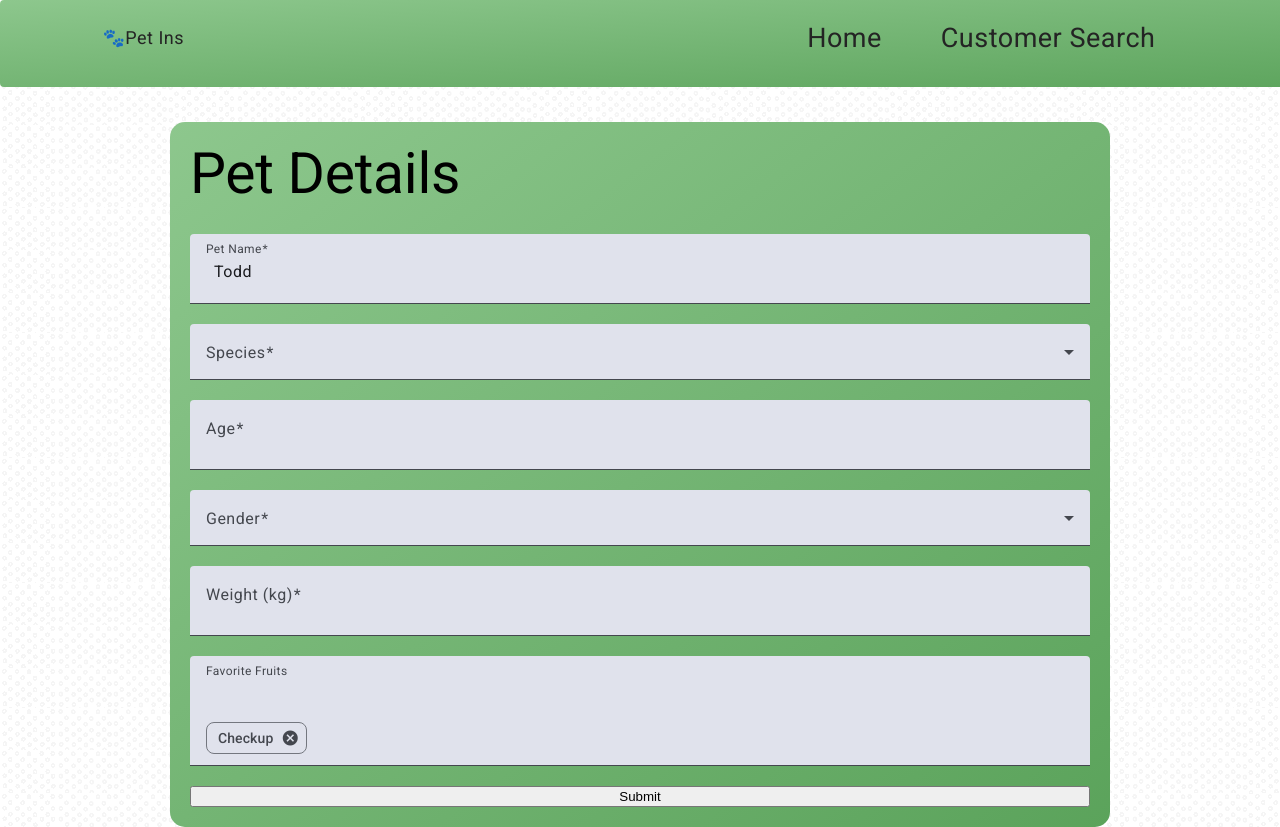
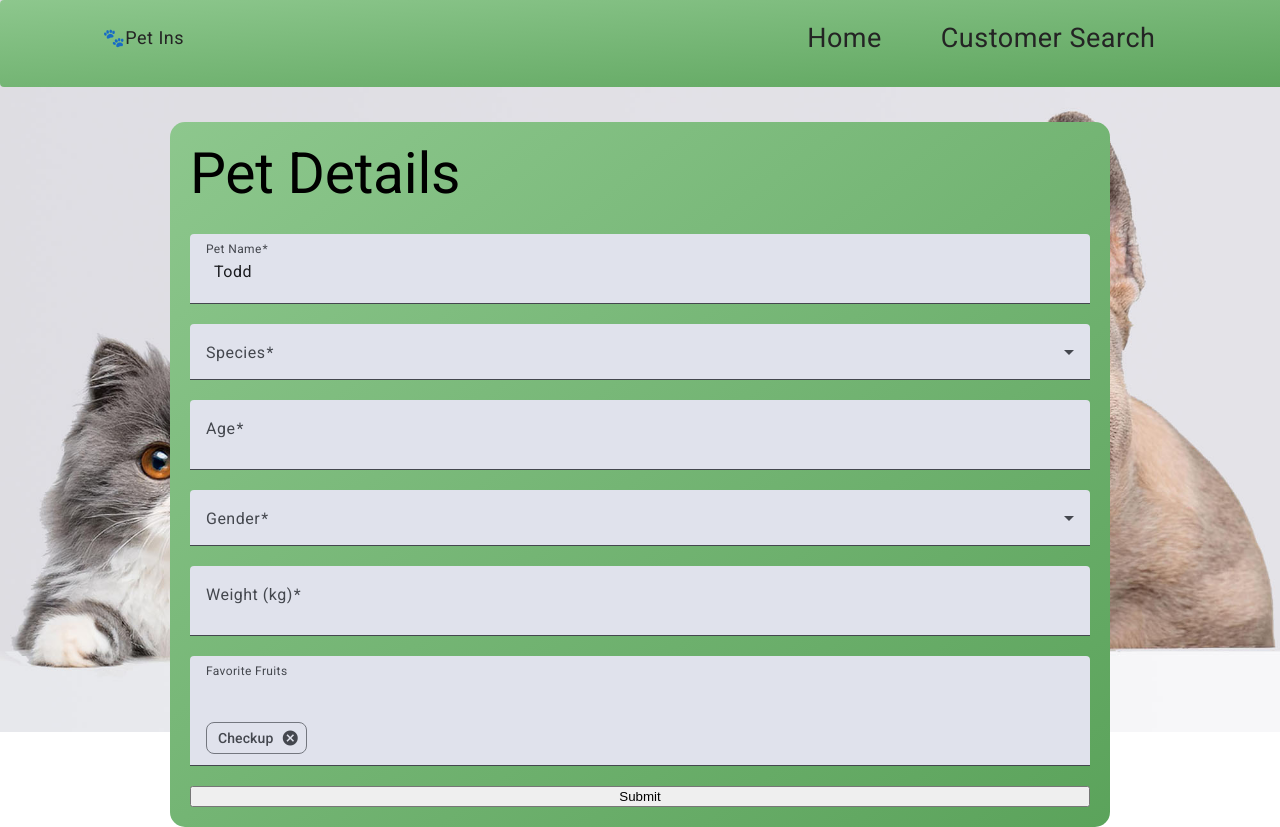
Before and after one commit to Ethan-Guttman/PetIns, an Angular app: page / in a window 1280 px wide. Built offline with nearby package versions, Linux system fonts and the light colour scheme.

Commit message:
Changed background image to animals

```diff
--- a/src/styles.scss
+++ b/src/styles.scss
@@ -36,8 +36,6 @@ $PetInsSetup-theme: mat.define-theme((
 // @include mat.color-variants-backwards-compatibility($PetInsSetup-theme);
 /* You can add global styles to this file, and also import other style files */
 
-html, body { height: 100%; background: repeat url(../bgpattern.png);}
+html, body { height: 100%; }
+html {width: 100%; background: url(../gitpet-apart-2k.jpg); background-size: 100%; background-repeat: no-repeat;}
 body { margin: 0; font-family: Roboto, "Helvetica Neue", sans-serif; }
-
-html, body { height: 100%; }
-body { margin: 0; font-family: Roboto, "Helvetica Neue", sans-serif; }
```
Also changed, not shown: gitpet-apart-2k.jpg (added).
